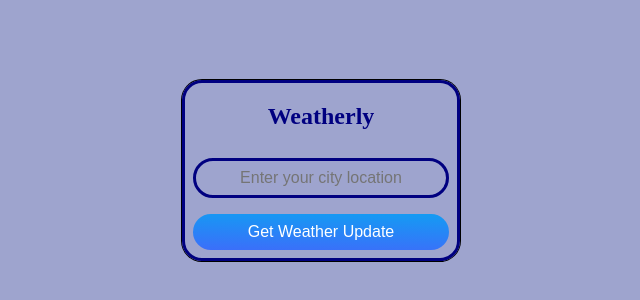
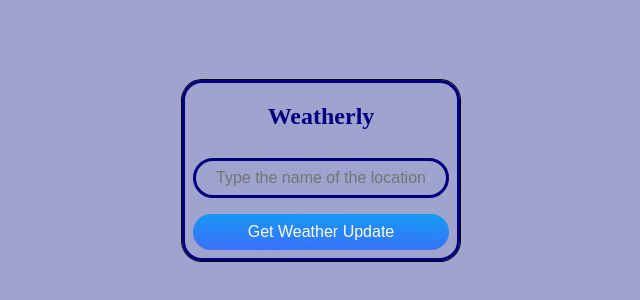
Before and after one commit to Abbas-Hussain-Muzammil/Weatherly-1.0, a plain HTML site: page index.html in a window 1280 px wide. Shown: the part 120-420 px from the top of the page, 319-959 px from the left. Drawn offline with Linux system fonts and the light colour scheme.

Commit message:
updated the input placeholder

```diff
--- a/index.html
+++ b/index.html
@@ -11,7 +11,7 @@
   <section class="app">
     <div class="container">
       <h1>Weatherly</h1>
-      <input type="text" id="locationInput" placeholder="Enter your city location">
+      <input type="text" id="locationInput" placeholder="Type the name of the location">
       <button id="weatherButton">Get Weather Update</button>
       <div id="weatherDisplay">
       </div>
```
